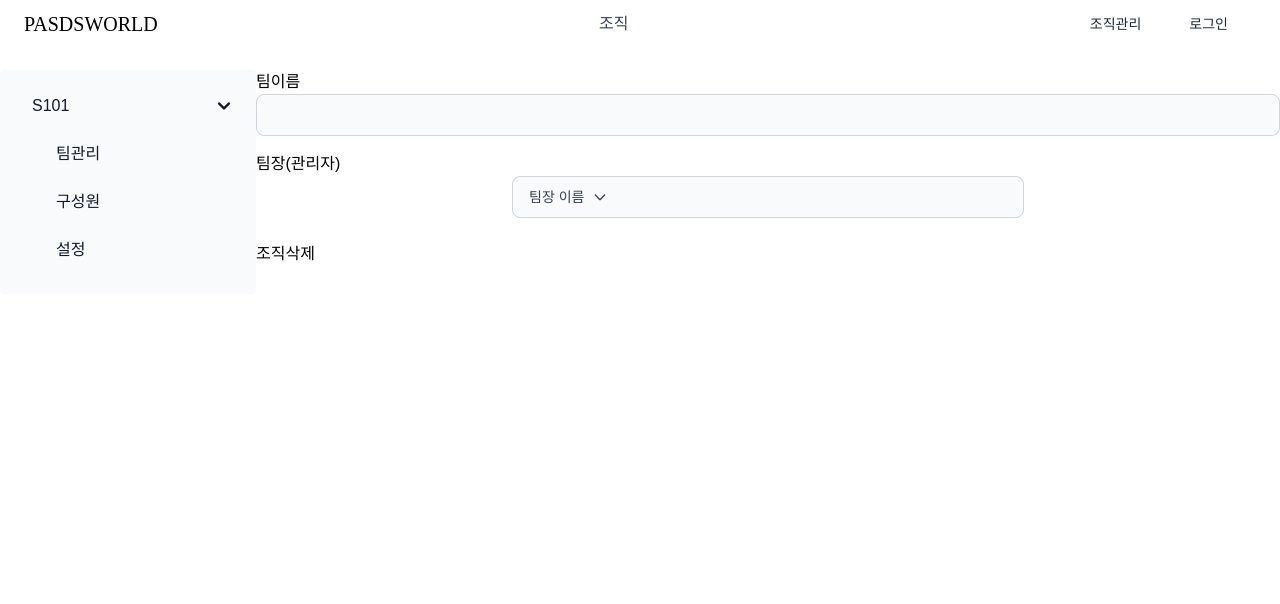
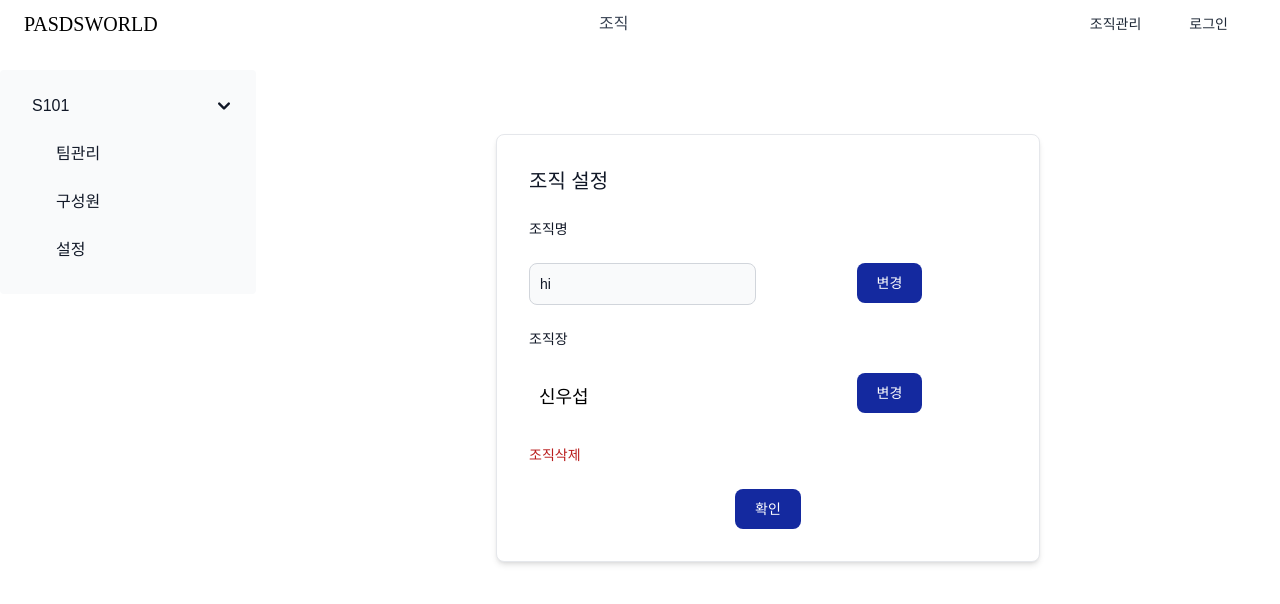
Before and after one commit to ssafy-10th-s101-team/PASDS-WORLD, a Vue app in the folder front/: page /organization/setting in a window 1280 px wide. Shown: the top 604 px of the page. Built offline with nearby package versions, Linux system fonts and the light colour scheme; a web font is replaced by a local one.

Commit message:
[FE] feat: S10P31S101-187 <조직 설정 페이지 구성>

```diff
--- a/front/src/components/organization/OrganizationSetting.vue
+++ b/front/src/components/organization/OrganizationSetting.vue
@@ -1,41 +1,64 @@
 <template>
-  <div>팀이름</div>
-  <div class="flex flex-wrap min-w-32 mb-4">
+  <div class="max-w-2xl mx-auto bg-white p-16">
+    <div
+      class="space-y-6 bg-white shadow-md border border-gray-200 rounded-lg p-4 sm:p-6 lg:p-8 dark:bg-gray-800 dark:border-gray-700"
+    >
+      <h3 class="text-xl text-gray-900 dark:text-white">조직 설정</h3>
+      <label for="organizationName" class="block mb-2 text-sm text-gray-900 dark:text-gray-300"
+        >조직명</label
+      >
+      <div class="grid gap-6 mb-6 lg:grid-cols-2">
+        <!-- 조직명 입력 필드 -->
+        <div>
           <input
             type="text"
-      class="bg-gray-50 border border-gray-300 text-gray-900 text-sm rounded-lg focus:ring-samsung-blue focus:border-samsung-blue block w-full p-2.5 dark:bg-gray-700 dark:border-gray-600 dark:placeholder-gray-400 dark:text-white dark:focus:ring-blue-500 dark:focus:border-blue-500"
-      v-model="teamName"
+            id="organizationName"
+            v-model="organizationName"
+            class="bg-gray-50 border border-gray-300 text-gray-900 text-sm rounded-lg focus:ring-blue-500 focus:border-blue-500 block w-full p-2.5 dark:bg-gray-700 dark:border-gray-600 dark:placeholder-gray-400 dark:text-white dark:focus:ring-blue-500 dark:focus:border-blue-500"
+            placeholder="orgnizationName"
+            required
           />
         </div>
-  <div class="">팀장(관리자)</div>
-  <div class="max-w-lg mx-auto">
+        <div class="flex justify-center">
+          <BaseButton buttonText="변경" />
+        </div>
+      </div>
+
+      <!-- 조직장 변경 -->
+      <label for="organizationName" class="block mb-2 text-sm text-gray-900 dark:text-gray-300"
+        >조직장</label
+      >
+      <div class="grid gap-6 mb-6 lg:grid-cols-2">
+        <div
+          class="text-black text-lg rounded-lg block w-full p-2.5 dark:bg-gray-700 dark:border-gray-600 dark:placeholder-gray-400 dark:text-white dark:focus:ring-blue-500 dark:focus:border-blue-500"
+        >
+          {{ organizationLeader }}
+        </div>
+        <div class="flex justify-center">
+          <BaseButton buttonText="변경" />
+        </div>
+      </div>
+
+      <div class="text-red-700 text-sm">조직삭제</div>
+
+      <div class="flex justify-center">
         <button
-      @click="toggleHidden('dropdownMember')"
-      class="border border-gray-300 text-gray-700 bg-gray-50 hover:bg-samsung-blue hover:text-white rounded-lg text-sm px-4 py-2.5 text-center inline-flex items-center block w-full"
-      type="button"
-      data-dropdown-toggle="dropdown"
+          type="submit"
+          class="text-white bg-samsung-blue hover:bg-blue-800 focus:ring-4 focus:outline-none focus:ring-blue-300 font-medium rounded-lg text-sm w-full sm:w-auto px-5 py-2.5 text-center dark:bg-blue-600 dark:hover:bg-blue-700 dark:focus:ring-blue-800"
         >
-      팀장 이름
-      <svg
-        class="w-4 h-4 ml-2"
-        fill="none"
-        stroke="currentColor"
-        viewBox="0 0 24 24"
-        xmlns="http://www.w3.org/2000/svg"
-      >
-        <path
-          stroke-linecap="round"
-          stroke-linejoin="round"
-          stroke-width="2"
-          d="M19 9l-7 7-7-7"
-        ></path>
-      </svg>
+          확인
         </button>
       </div>
-  <br />
-  <div>조직삭제</div>
+    </div>
+  </div>
 </template>
 
-<script setup></script>
+<script setup>
+import { ref } from 'vue'
+import BaseButton from '../common/BaseButton.vue'
+
+const organizationName = ref('hi')
+const organizationLeader = ref('신우섭')
+</script>
 
 <style scoped></style>
```
Lines whose indentation alone changed are shown as unchanged.
